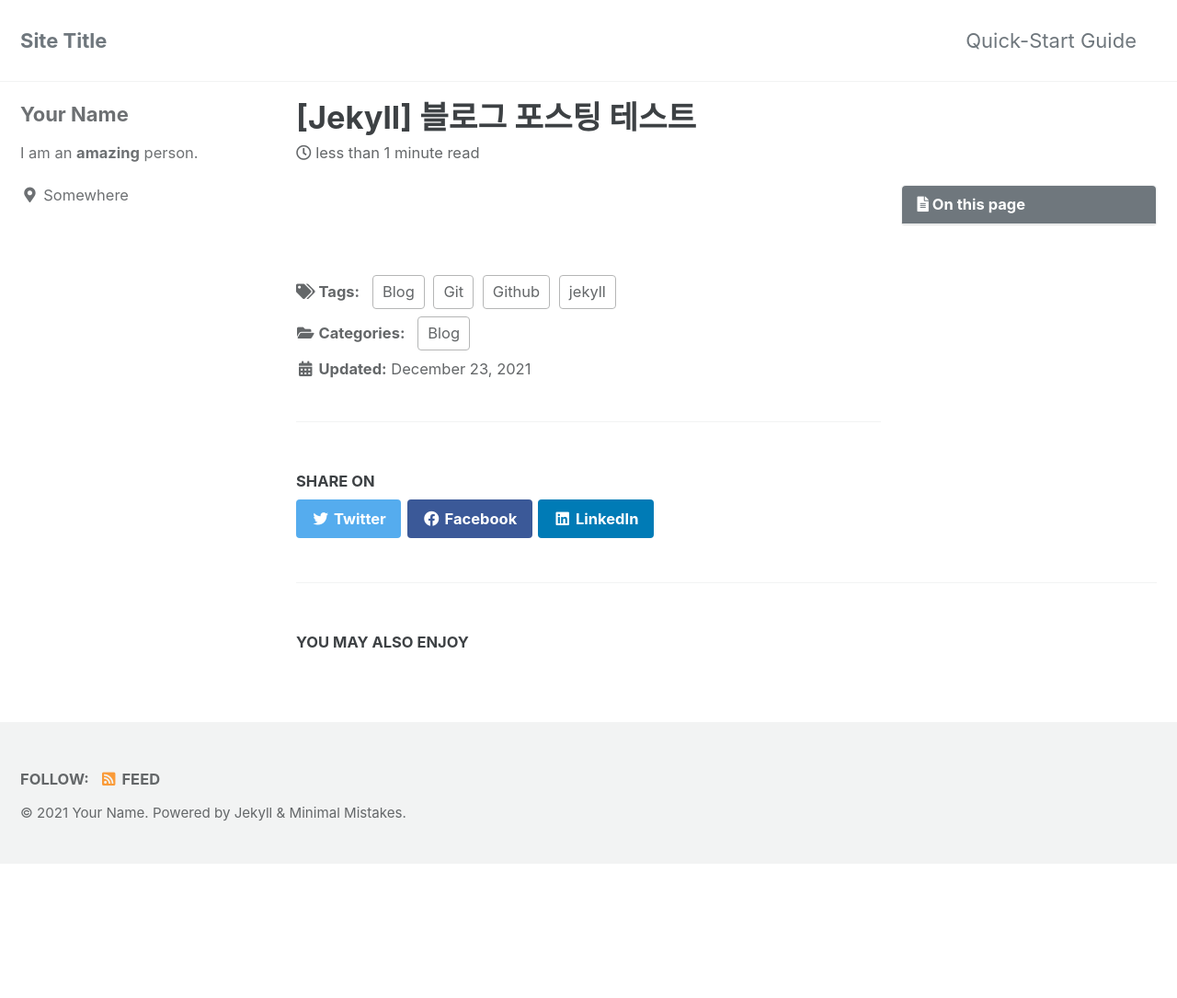
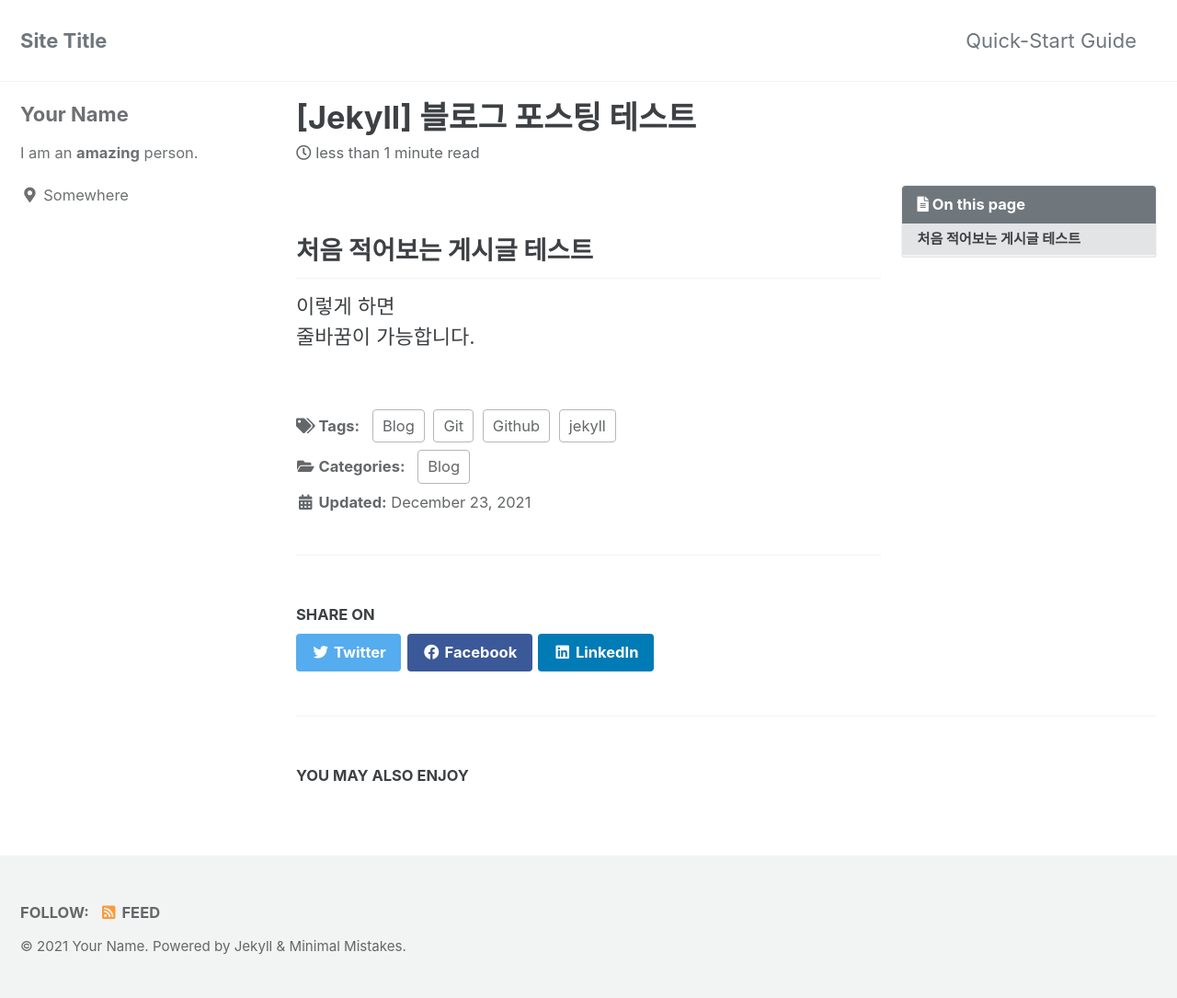
Before and after one commit to Haz-Rtravel/haz-rtravel.github.io, a Jekyll site: the page built from _posts/2021-12-23-This-is-First-Post.md, in a window 1280 px wide. Shown: the whole page at 92% size. Built offline with Jekyll 4.4.1, drawn with Linux system fonts in a browser that asks for light colours; cached includes are drawn as plain includes; before the commit the page ends 939 px from its top, so only the background shows below that.

Commit message:
포스팅 테스트 2

```diff
--- a/_posts/2021-12-23-This-is-First-Post.md
+++ b/_posts/2021-12-23-This-is-First-Post.md
@@ -13,3 +13,7 @@ toc_sticky: true
 date: 2021-12-23
 last_modified_at: 2021-12-23
 ---
+
+## 처음 적어보는 게시글 테스트
+이렇게 하면 <br>
+줄바꿈이 가능합니다.
```
